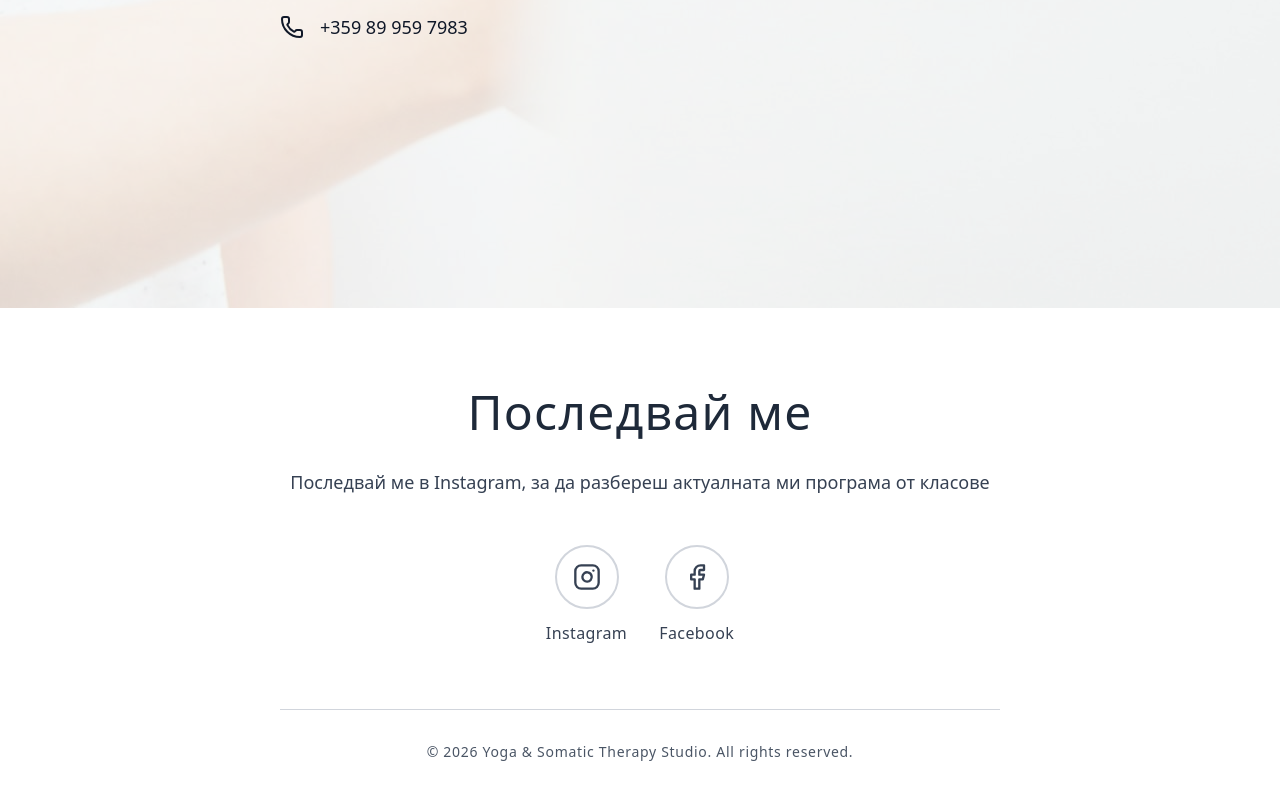
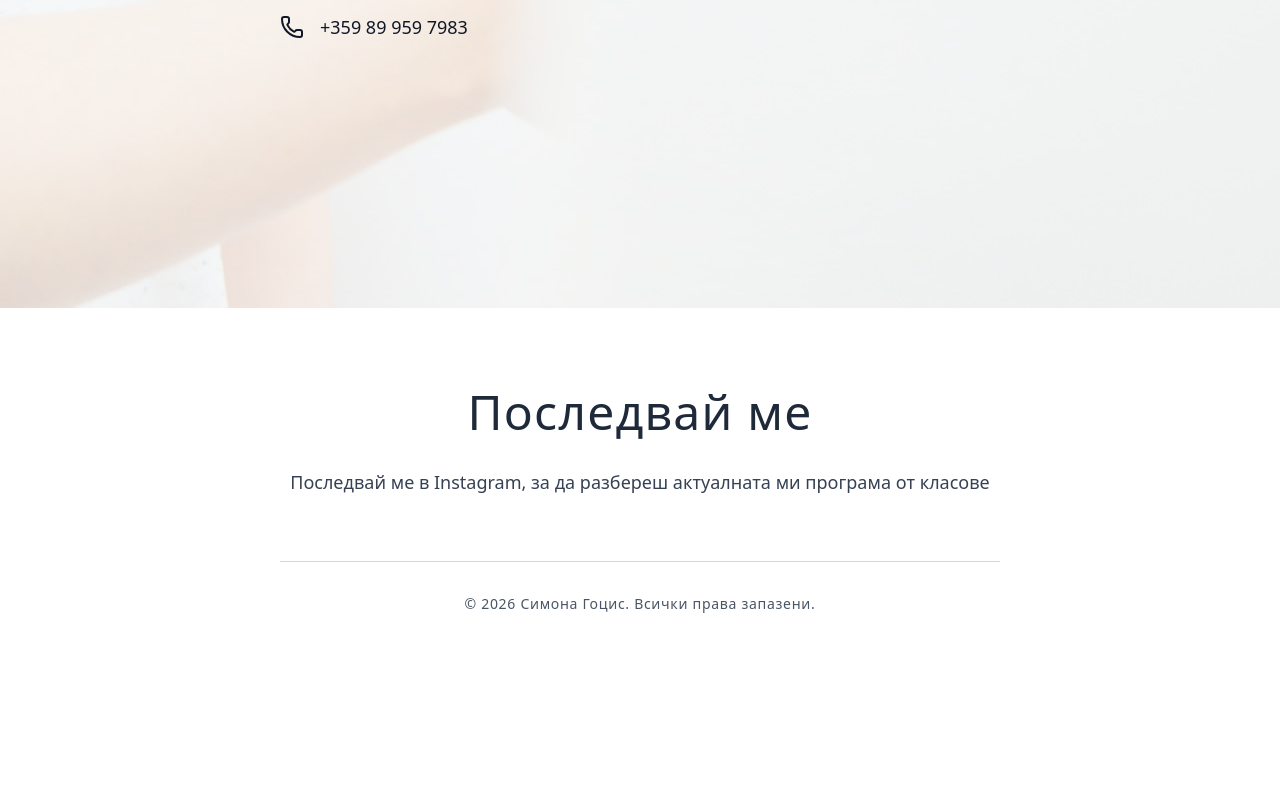
Before and after one commit to hal9000thebot/yoga-somatic-landing, a React (Vite) app: page / in a window 1280 px wide. Shown: the part 2638-3438 px from the top of the page. After the commit the page ends 3332 px from the top, so only its background shows below. Built offline with nearby package versions, Linux system fonts and the light colour scheme; a web font is replaced by a local one.

Commit message:
Remove socials icons + update footer copyright

```diff
--- a/src/app/App.tsx
+++ b/src/app/App.tsx
@@ -284,35 +284,10 @@ export default function App() {
             {/* Elfsight Instagram feed embed */}
             <div className="elfsight-app-77938894-2ef1-4884-988b-44a0ddb91a70" data-elfsight-app-lazy></div>
 
-            {/* Optional social links (keep for now) */}
-            <div className="flex justify-center gap-8 mt-12">
-              <a
-                href="https://instagram.com"
-                target="_blank"
-                rel="noopener noreferrer"
-                className="flex flex-col items-center gap-3 text-gray-700 hover:text-gray-900 transition-colors"
-              >
-                <div className="w-16 h-16 rounded-full bg-white border-2 border-gray-300 flex items-center justify-center hover:border-gray-900 transition-colors">
-                  <Instagram size={28} />
-                </div>
-                <span className="tracking-wide">Instagram</span>
-              </a>
-              <a
-                href="https://facebook.com"
-                target="_blank"
-                rel="noopener noreferrer"
-                className="flex flex-col items-center gap-3 text-gray-700 hover:text-gray-900 transition-colors"
-              >
-                <div className="w-16 h-16 rounded-full bg-white border-2 border-gray-300 flex items-center justify-center hover:border-gray-900 transition-colors">
-                  <Facebook size={28} />
-                </div>
-                <span className="tracking-wide">Facebook</span>
-              </a>
-            </div>
           </div>
           <div className="mt-16 pt-8 border-t border-gray-300">
             <p className="text-sm text-gray-600 tracking-wider">
-              © 2026 Yoga & Somatic Therapy Studio. All rights reserved.
+              © 2026 Симона Гоцис. Всички права запазени.
             </p>
           </div>
         </div>
```
